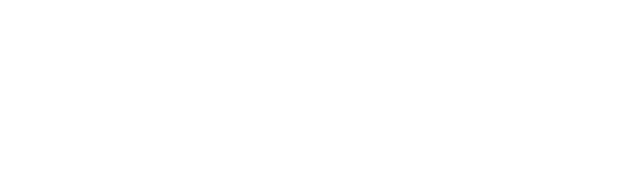
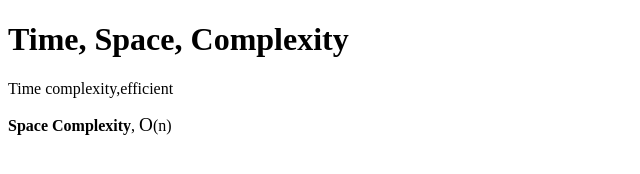
Before and after one commit to acciojob/time-and-space-complexity-MohitLehri, a website: page main.html in a window 1280 px wide. Shown: the whole page, without its empty margins (0-640 px from the left). Drawn offline with Linux system fonts and the light colour scheme.

Commit message:
created a submission

```diff
--- a/main.html
+++ b/main.html
@@ -8,6 +8,9 @@
 
 <body>
 	<!-- the entire body must be written by student -->
+   <h1>Time, Space, Complexity</h1>
+	<p>Time complexity,efficient</p>
+	<p><b>Space Complexity</b>, <big>O</big>(n)</p>
     <script type="text/javascript" src="./script.js">
 </script>
 
```
